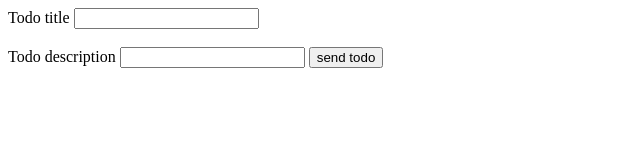
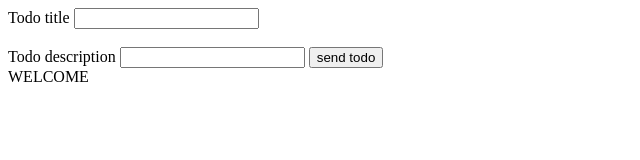
Before and after one commit to AnkurRajneta/Todo_app, a plain HTML site: page index.html in a window 1280 px wide. Shown: the whole page, without its empty margins (0-640 px from the left). Drawn offline with Linux system fonts and the light colour scheme; no server answers.

Commit message:
UPDATED FILE

```diff
--- a/index.html
+++ b/index.html
@@ -110,6 +110,7 @@
     <input type="text" id="description"></input>
     <button onclick="onPress()">send todo</button>
     <div id = "mainArea">
+        WELCOME
 
     </div>
 </body>
```
